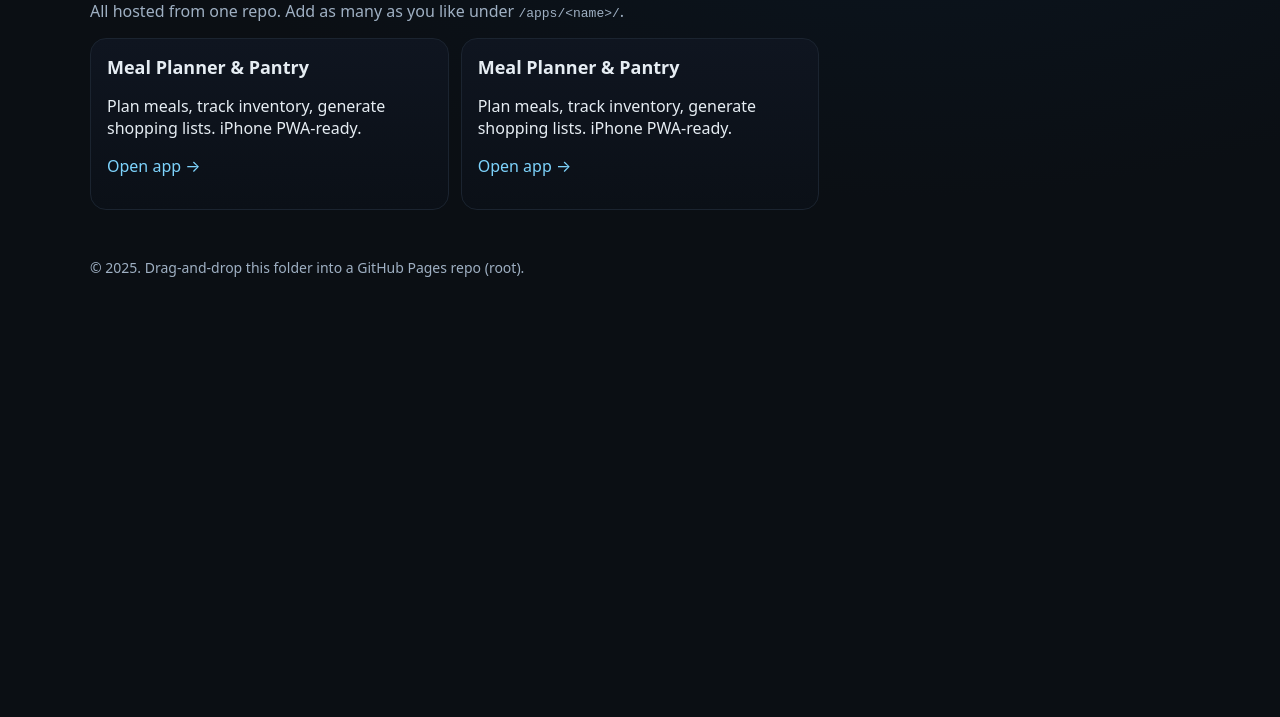
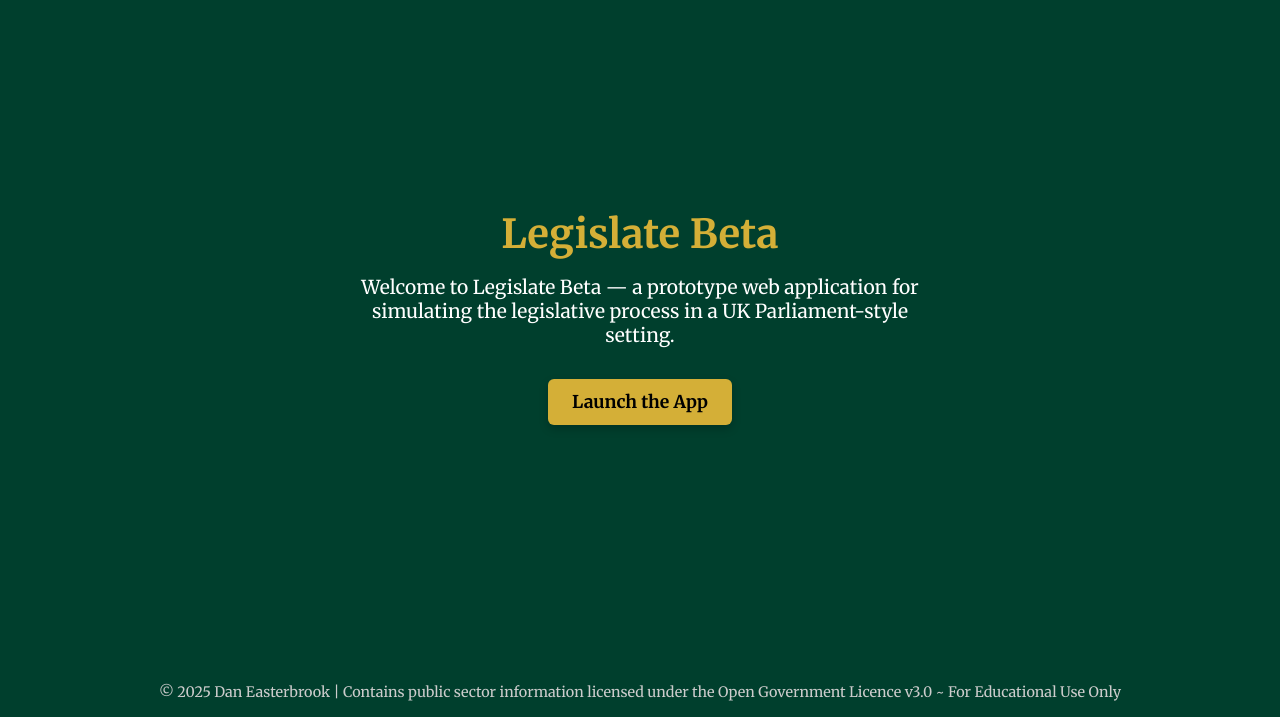
Before and after one commit to EasterbrookApps/Legislate, a plain HTML site: page index.html in a window 1280 px wide. Shown: the part 83-800 px from the top of the page. Drawn offline with Linux system fonts and the light colour scheme.

Commit message:
Add files via upload

```diff
--- a/index.html
+++ b/index.html
@@ -1,42 +1,82 @@
-<!doctype html>
+<!DOCTYPE html>
 <html lang="en">
 <head>
-  <meta charset="utf-8" />
-  <meta name="viewport" content="width=device-width, initial-scale=1" />
-  <title>My Apps</title>
+  <meta charset="UTF-8" />
+  <meta name="viewport" content="width=device-width, initial-scale=1.0"/>
+  <title>Legislate Beta</title>
+  <link rel="preconnect" href="https://fonts.googleapis.com">
+  <link rel="preconnect" href="https://fonts.gstatic.com" crossorigin>
+  <link href="https://fonts.googleapis.com/css2?family=Merriweather:wght@400;700&display=swap" rel="stylesheet">
   <style>
-    :root { --bg:#0b0f14; --card:#0f1520; --text:#e6edf3; --muted:#9fb0c3; --border:#1b2430; }
-    html,body { margin:0; }
-    body { background: radial-gradient(1200px 600px at 70% -10%, #0b1520 0%, var(--bg) 60%) fixed; color:var(--text); font-family: ui-sans-serif, system-ui, -apple-system, Segoe UI, Roboto, Inter; }
-    .container { max-width: 1100px; margin: 0 auto; padding: 24px; }
-    h1 { margin: 0 0 12px; }
-    p.muted { color: var(--muted); }
-    .grid { display: grid; grid-template-columns: repeat(12,1fr); gap: 12px; margin-top: 16px; }
-    .card { grid-column: span 12; background: linear-gradient(180deg, var(--card), #0b1017); border:1px solid var(--border); border-radius: 16px; padding: 16px; }
-    .card h3 { margin: 0 0 6px; font-size: 18px; }
-    .card a { color:#7dd3fc; text-decoration: none; }
-    @media (min-width: 720px) { .card { grid-column: span 6; } }
-    @media (min-width: 980px) { .card { grid-column: span 4; } }
-    footer { margin: 48px 0 16px; color: var(--muted); font-size: 14px; }
+    :root {
+      --parliament-green: #003f2d;
+      --parliament-gold: #d4af37;
+      --text-color: #ffffff;
+      --button-hover: #004c37;
+    }
+
+    * {
+      box-sizing: border-box;
+      margin: 0;
+      padding: 0;
+    }
+
+    body {
+      font-family: 'Merriweather', serif;
+      background-color: var(--parliament-green);
+      color: var(--text-color);
+      display: flex;
+      flex-direction: column;
+      justify-content: center;
+      align-items: center;
+      height: 100vh;
+      text-align: center;
+      padding: 2rem;
+    }
+
+    header {
+      font-size: 2.5rem;
+      font-weight: 700;
+      margin-bottom: 1rem;
+      color: var(--parliament-gold);
+    }
+
+    p {
+      font-size: 1.2rem;
+      margin-bottom: 2rem;
+      max-width: 600px;
+    }
+
+    a.button {
+      background-color: var(--parliament-gold);
+      color: #000;
+      text-decoration: none;
+      padding: 0.75rem 1.5rem;
+      font-size: 1.1rem;
+      font-weight: bold;
+      border-radius: 6px;
+      transition: background-color 0.3s ease;
+      box-shadow: 0 4px 10px rgba(0,0,0,0.2);
+    }
+
+    a.button:hover {
+      background-color: #c49b28;
+    }
+
+    footer {
+      position: absolute;
+      bottom: 1rem;
+      font-size: 0.9rem;
+      color: #ccc;
+    }
   </style>
 </head>
 <body>
-  <div class="container">
-    <h1>My Apps</h1>
-    <p class="muted">All hosted from one repo. Add as many as you like under <code>/apps/&lt;name&gt;/</code>.</p>
-    <div class="grid">
-      <article class="card">
-        <h3>Meal Planner & Pantry</h3>
-        <p>Plan meals, track inventory, generate shopping lists. iPhone PWA-ready.</p>
-        <p><a href="./apps/meal-planner/index.html">Open app →</a></p>
-      </article>
-      <article class="card">
-        <h3>Meal Planner & Pantry</h3>
-        <p>Plan meals, track inventory, generate shopping lists. iPhone PWA-ready.</p>
-        <p><a href="./apps/meal-planner/index.html">Open app →</a></p>
-      </article>
-    </div>
-    <footer>© 2025. Drag-and-drop this folder into a GitHub Pages repo (root).</footer>
-  </div>
+  <header>Legislate Beta</header>
+  <p>Welcome to Legislate Beta — a prototype web application for simulating the legislative process in a UK Parliament-style setting.</p>
+  <a class="button" href="https://easterbrookapps.github.io/Web-Apps/apps/legislate-beta/" target="_blank" rel="noopener noreferrer">
+    Launch the App
+  </a>
+  <footer>&copy; 2025 Dan Easterbrook | Contains public sector information licensed under the Open Government Licence v3.0 ~ For Educational Use Only</footer>
 </body>
 </html>
```
